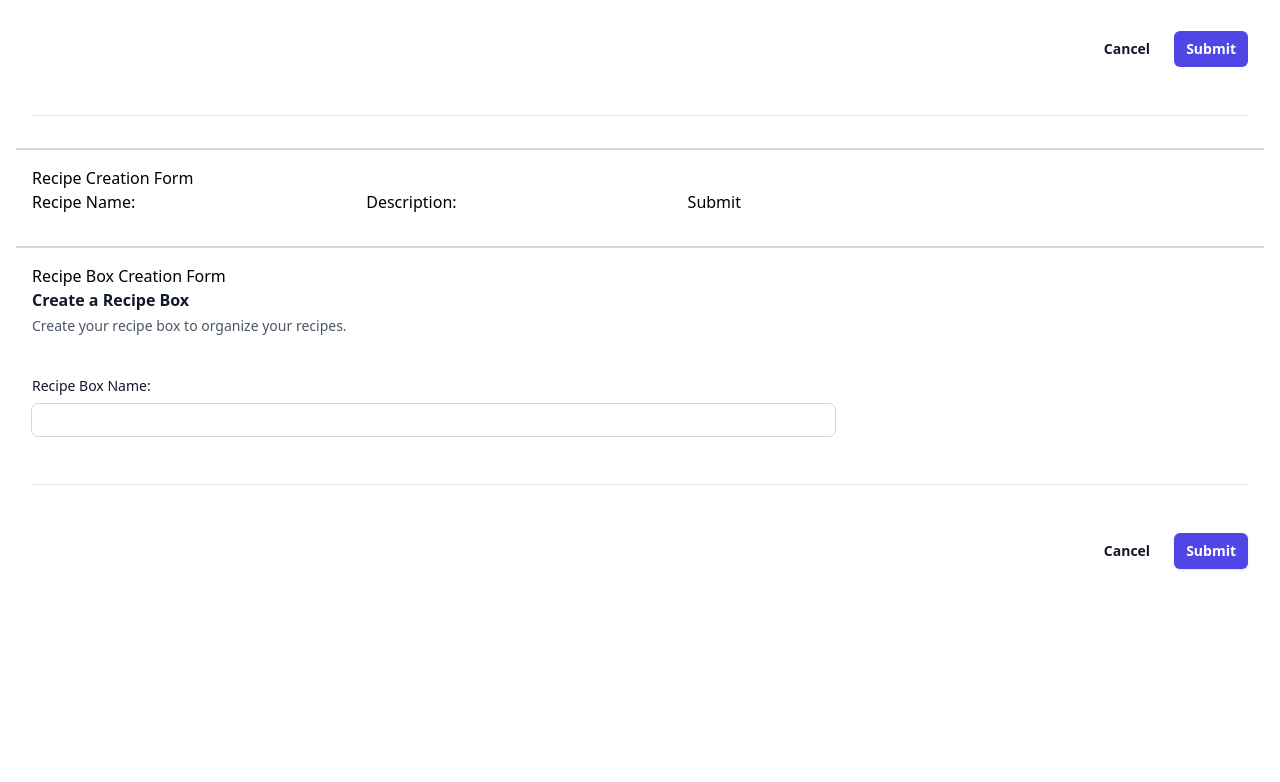
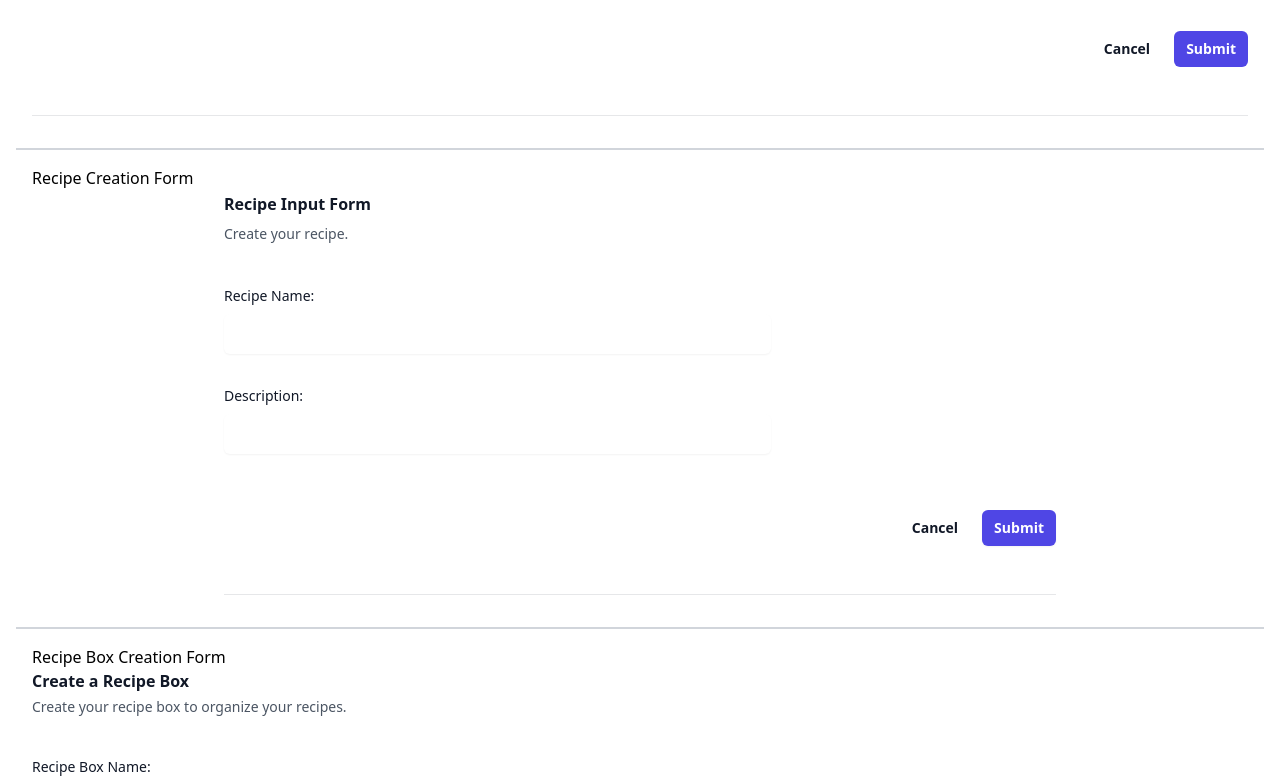
Before and after one commit to mgmacdougall/mern-recipe-project, a React app in the folder frontend/: page / in a window 1280 px wide. Shown: the part 503-1285 px from the top of the page. Before the commit the page ends 1104 px from the top, so only its background shows below. Built offline with nearby package versions, Linux system fonts and the light colour scheme; no server answers; the HTML template or start-up script is replaced by a standard one.

Commit message:
Update of css

```diff
--- a/frontend/src/components/recipeInput.jsx
+++ b/frontend/src/components/recipeInput.jsx
@@ -15,29 +15,74 @@
   };
 
   return (
-    <div>
+    <div className="max-w-4xl mx-auto px-4 sm:px-6 lg:px-8">
       <form onSubmit={handleSubmit}>
-        <label htmlFor="recipe-name-input">
+        <div className="space-y-12">
+          <div className="border-b border-gray-900/10 pb-12">
+            <h2 className="text-base font-semibold leading-7 text-gray-900">
+              Recipe Input Form
+            </h2>
+            <p className="mt-1 text-sm leading-6 text-gray-600">
+              Create your recipe.
+            </p>
+
+            <div className="mt-10 grid grid-cols-1 gap-x-6 gap-y-8 sm:grid-cols-6">
+              {/* Recipe Name */}
+              <div className="sm:col-span-4">
+                <label
+                  htmlFor="recipe-name-input"
+                  className="block text-sm font-medium text-gray-900"
+                >
                   Recipe Name:
+                </label>
+                <div className="mt-2">
                   <input
                     id="recipe-name-input"
                     type="text"
                     value={recipeName}
                     onChange={(e) => setRecipeName(e.target.value)}
-          ></input>
+                    className="h-10 block w-full rounded-md border-gray-300 shadow-sm focus:border-indigo-500 focus:ring-indigo-500 sm:text-sm"
+                  />
+                </div>
+              </div>
+
+              {/* Description */}
+              <div className="sm:col-span-4">
+                <label
+                  htmlFor="recipe-description"
+                  className="block text-sm font-medium text-gray-900"
+                >
+                  Description:
                 </label>
-
-        <label htmlFor="recipe-description">
-          Description:
+                <div className="mt-2">
                   <input
                     id="recipe-description"
                     type="text"
+                    value={description}
                     onChange={(e) => setDescription(e.target.value)}
-          ></input>
-        </label>
-        <button className="" type="submit">
+                    className="h-10 block w-full rounded-md border-gray-300 shadow-sm focus:border-indigo-500 focus:ring-indigo-500 "
+                  />
+                </div>
+              </div>
+
+              {/* Buttons */}
+              <div className="sm:col-span-6 mt-6 flex items-center justify-end gap-x-6">
+                <button
+                  type="button"
+                  className="text-sm font-semibold text-gray-900"
+                >
+                  Cancel
+                </button>
+                <button
+                  type="submit"
+                  className="rounded-md bg-indigo-600 px-3 py-2 text-sm font-semibold text-white shadow-sm hover:bg-indigo-500 focus-visible:outline focus-visible:outline-2 focus-visible:outline-offset-2 focus-visible:outline-indigo-600"
+                >
                   Submit
                 </button>
+              </div>
+            </div>
+          </div>
+        </div>
       </form>
     </div>
   );
```
Lines whose indentation alone changed are shown as unchanged.
